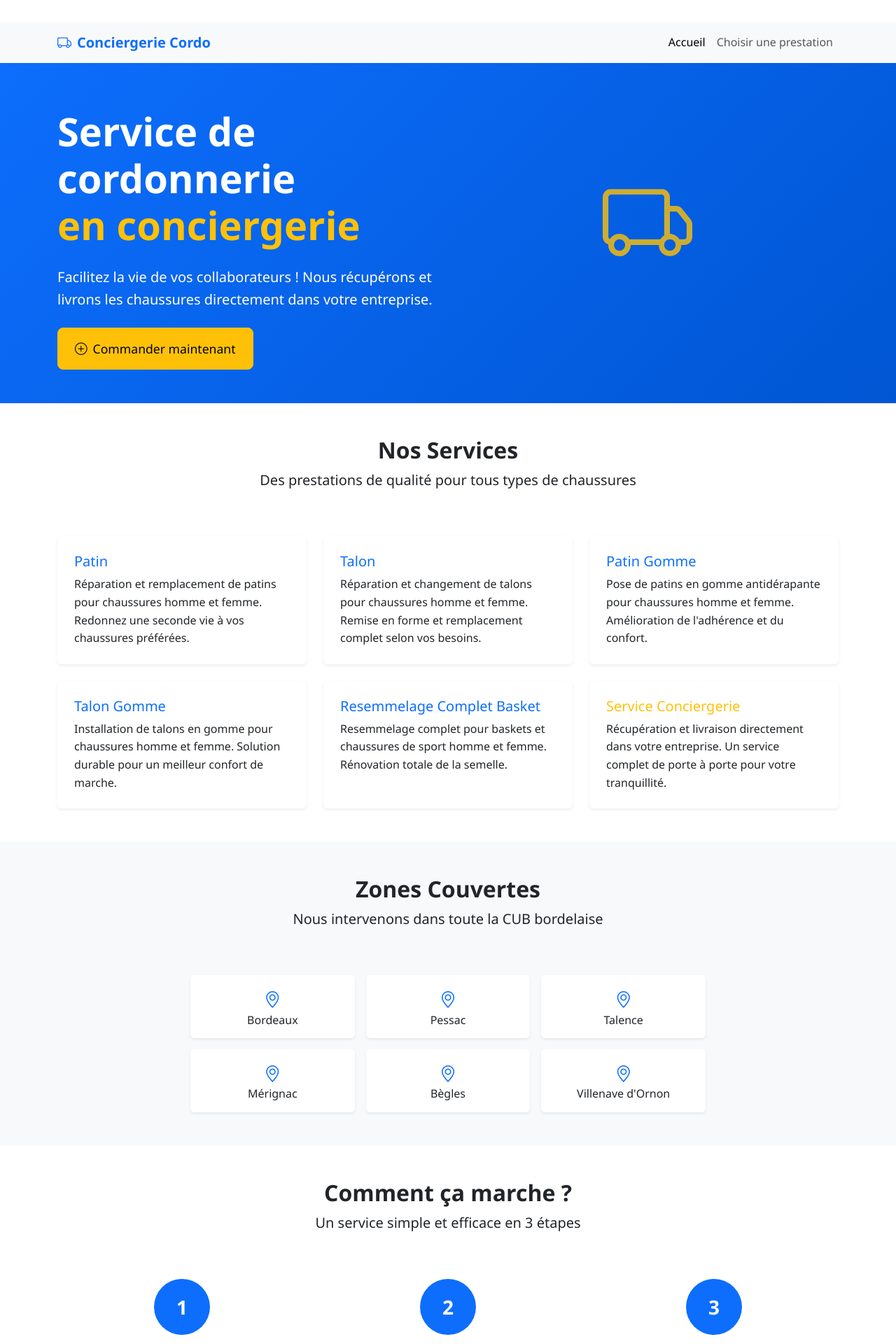
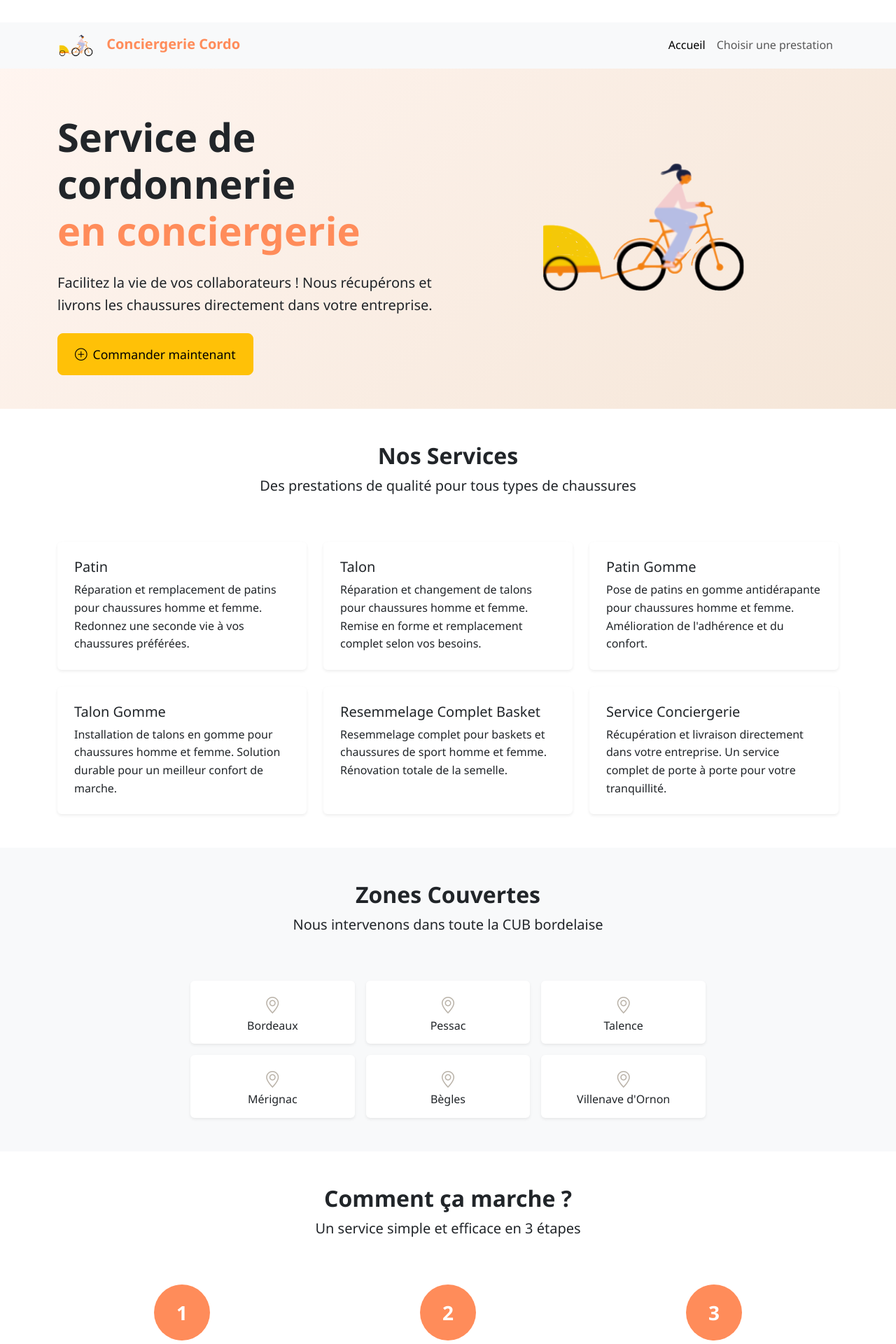
Before and after one commit to mathieu6700417/conciergeriecordo, a Flask app: page / in a window 1280 px wide. Shown: the top 1920 px of the page at 70% size. Run offline with Flask 3, Linux system fonts and the light colour scheme.

Commit message:
refactor: Refonte visuelle avec palette de couleurs personnalisée
- Remplace la palette bleue par rose pastel/beige/orange inspirée du branding
- Intègre le logo vélo avec remorque en remplacement de l'icône camion
- Désactive les notifications toast pour une interface plus épurée
- Adapte tous les éléments UI (boutons, bannières, icônes) aux nouvelles couleurs

🤖 Generated with [Claude Code](https://claude.ai/code)

Co-Authored-By: Claude <noreply@anthropic.com>

```diff
--- /dev/null
+++ b/static/css/logo-override.css
@@ -0,0 +1,16 @@
+/* Override for logo text and icon color */
+.navbar-brand {
+    color: #FF8C5A !important;
+}
+
+.navbar-brand:hover {
+    color: #FF7A45 !important;
+}
+
+.navbar-brand i {
+    color: #FF8C5A !important;
+}
+
+footer h5 i {
+    color: #FF8C5A;
+}
--- a/static/css/main.css
+++ b/static/css/main.css
@@ -1,12 +1,13 @@
 /* Base styles */
 :root {
-    --primary-color: #0d6efd;
-    --secondary-color: #6c757d;
-    --success-color: #198754;
-    --warning-color: #ffc107;
+    --primary-color: #FFB3BA;
+    --secondary-color: #BAB3A9;
+    --success-color: #BAB3A9;
+    --warning-color: #FFB3BA;
     --danger-color: #dc3545;
-    --light-color: #f8f9fa;
-    --dark-color: #212529;
+    --light-color: #FFF5F0;
+    --dark-color: #4A4A4A;
+    --orange-color: #FF8C5A;
 }
 
 /* Service image hover effect */
@@ -26,7 +27,7 @@ body {
 
 /* Hero section */
 .hero-section {
-    background: linear-gradient(135deg, var(--primary-color) 0%, #0056d3 100%);
+    background: linear-gradient(135deg, #FFF5F0 0%, #F5E6D8 100%);
     min-height: 500px;
 }
 
@@ -63,7 +64,7 @@ body {
 }
 
 .step.active .step-number {
-    background-color: var(--primary-color);
+    background-color: var(--orange-color);
     color: white;
 }
 
@@ -79,7 +80,7 @@ body {
 }
 
 .step.active .step-text {
-    color: var(--primary-color);
+    color: var(--orange-color);
     font-weight: 600;
 }
 
@@ -103,7 +104,7 @@ body {
 
 .paire-card:hover {
     border-color: var(--primary-color);
-    box-shadow: 0 4px 12px rgba(13, 110, 253, 0.15);
+    box-shadow: 0 4px 12px rgba(255, 179, 186, 0.25);
 }
 
 .paire-photo {
@@ -119,8 +120,8 @@ body {
 }
 
 .service-checkbox .form-check-input:checked {
-    background-color: var(--primary-color);
-    border-color: var(--primary-color);
+    background-color: var(--orange-color);
+    border-color: var(--orange-color);
 }
 
 .service-price {
@@ -215,7 +216,7 @@ body {
 /* Form styling */
 .form-control:focus {
     border-color: var(--primary-color);
-    box-shadow: 0 0 0 0.2rem rgba(13, 110, 253, 0.25);
+    box-shadow: 0 0 0 0.2rem rgba(255, 179, 186, 0.35);
 }
 
 /* Success states */
@@ -248,13 +249,13 @@ body {
 
 .photo-upload-area:hover {
     border-color: var(--primary-color);
-    background-color: rgba(13, 110, 253, 0.05);
+    background-color: rgba(255, 179, 186, 0.1);
 }
 
 .photo-upload-area.has-photo {
     border-style: solid;
     border-color: var(--success-color);
-    background-color: rgba(25, 135, 84, 0.05);
+    background-color: rgba(186, 179, 169, 0.1);
 }
 
 /* Remove automatic Bootstrap spinners on disabled buttons */
@@ -281,7 +282,7 @@ body {
 
 .paire-card.validated.collapsed:hover {
     border-color: var(--success-color);
-    box-shadow: 0 2px 8px rgba(25, 135, 84, 0.15);
+    box-shadow: 0 2px 8px rgba(186, 179, 169, 0.2);
 }
 
 .collapsed-view img {
--- a/static/js/main.js
+++ b/static/js/main.js
@@ -39,44 +39,10 @@ document.addEventListener('DOMContentLoaded', function() {
         }
     };
 
-    // Toast notification utility
+    // Toast notification utility - disabled
     window.showToast = function(message, type = 'info') {
-        // Create toast element
-        const toastHtml = `
-            <div class="toast align-items-center text-white bg-${type} border-0" role="alert" aria-live="assertive" aria-atomic="true">
-                <div class="d-flex">
-                    <div class="toast-body">
-                        ${message}
-                    </div>
-                    <button type="button" class="btn-close btn-close-white me-2 m-auto" data-bs-dismiss="toast"></button>
-                </div>
-            </div>
-        `;
-
-        // Create or get toast container
-        let toastContainer = document.getElementById('toast-container');
-        if (!toastContainer) {
-            toastContainer = document.createElement('div');
-            toastContainer.id = 'toast-container';
-            toastContainer.className = 'toast-container position-fixed top-0 end-0 p-3';
-            toastContainer.style.zIndex = '9999';
-            document.body.appendChild(toastContainer);
-        }
-
-        // Add toast to container
-        const toastElement = document.createElement('div');
-        toastElement.innerHTML = toastHtml;
-        const toast = toastElement.firstElementChild;
-        toastContainer.appendChild(toast);
-
-        // Show toast
-        const bsToast = new bootstrap.Toast(toast);
-        bsToast.show();
-
-        // Remove toast element after it's hidden
-        toast.addEventListener('hidden.bs.toast', () => {
-            toast.remove();
-        });
+        // Notifications are disabled - do nothing
+        console.log(`[${type}] ${message}`);
     };
 
     // API utility functions
--- a/templates/base.html
+++ b/templates/base.html
@@ -11,6 +11,7 @@
     <link href="https://cdn.jsdelivr.net/npm/bootstrap-icons@1.11.1/font/bootstrap-icons.css" rel="stylesheet">
     <!-- Custom CSS -->
     <link href="{{ url_for('static', filename='css/main.css') }}" rel="stylesheet">
+    <link href="{{ url_for('static', filename='css/logo-override.css') }}" rel="stylesheet">
     {% if request.endpoint == 'main.choix_prestation' %}
     <link href="{{ url_for('static', filename='css/mobile.css') }}" rel="stylesheet">
     {% endif %}
@@ -22,7 +23,8 @@
     <nav class="navbar navbar-expand-lg navbar-light bg-light sticky-top">
         <div class="container">
             <a class="navbar-brand fw-bold text-primary" href="{{ url_for('main.home') }}">
-                <i class="bi bi-truck me-2"></i>Conciergerie Cordo
+                <img src="{{ url_for('static', filename='img/logo-cc.png') }}" alt="Logo" style="height: 40px; width: auto; margin-right: 10px;">
+                Conciergerie Cordo
             </a>
 
             <button class="navbar-toggler" type="button" data-bs-toggle="collapse" data-bs-target="#navbarNav">
@@ -66,7 +68,7 @@
         <div class="container">
             <div class="row">
                 <div class="col-md-6">
-                    <h5><i class="bi bi-truck me-2"></i>Conciergerie Cordo</h5>
+                    <h5>Conciergerie Cordo</h5>
                     <p>Service de cordonnerie en conciergerie pour les entreprises de la CUB bordelaise.</p>
                     <p class="mb-1"><strong>Zones couvertes :</strong></p>
                     <p class="small">Bordeaux • Pessac • Talence • Mérignac • Bègles • Villenave d'Ornon</p>
--- a/templates/choix_prestation.html
+++ b/templates/choix_prestation.html
@@ -1,6 +1,10 @@
 {% extends "base.html" %}
 
 {% block title %}Commander - Conciergerie Cordo{% endblock %}
+
+{% block head %}
+<link href="{{ url_for('static', filename='css/button-override.css') }}" rel="stylesheet">
+{% endblock %}
 
 {% block content %}
 <div class="container py-4">
--- a/templates/home.html
+++ b/templates/home.html
@@ -2,13 +2,13 @@
 
 {% block content %}
 <!-- Hero Section -->
-<section class="hero-section bg-primary text-white py-5">
+<section class="hero-section text-dark py-5">
     <div class="container">
         <div class="row align-items-center">
             <div class="col-lg-6">
                 <h1 class="display-4 fw-bold mb-4 mt-5">
                     Service de cordonnerie<br>
-                    <span class="text-warning">en conciergerie</span>
+                    <span style="color: #FF8C5A;">en conciergerie</span>
                 </h1>
                 <p class="lead mb-4">
                     Facilitez la vie de vos collaborateurs ! Nous récupérons et livrons les chaussures
@@ -19,7 +19,7 @@
                 </a>
             </div>
             <div class="col-lg-6 text-center">
-                <i class="bi bi-truck text-warning" style="font-size: 8rem; opacity: 0.8;"></i>
+                <img src="{{ url_for('static', filename='img/logo-cc.png') }}" alt="Logo Conciergerie Cordo" style="max-width: 100%; height: auto;">
             </div>
         </div>
     </div>
@@ -38,7 +38,7 @@
             <div class="col-md-6 col-lg-4">
                 <div class="card h-100 border-0 shadow-sm">
                     <div class="card-body p-4">
-                        <h5 class="card-title text-primary">Patin</h5>
+                        <h5 class="card-title text-dark">Patin</h5>
                         <p class="card-text">Réparation et remplacement de patins pour chaussures homme et femme. Redonnez une seconde vie à vos chaussures préférées.</p>
                     </div>
                 </div>
@@ -46,7 +46,7 @@
             <div class="col-md-6 col-lg-4">
                 <div class="card h-100 border-0 shadow-sm">
                     <div class="card-body p-4">
-                        <h5 class="card-title text-primary">Talon</h5>
+                        <h5 class="card-title text-dark">Talon</h5>
                         <p class="card-text">Réparation et changement de talons pour chaussures homme et femme. Remise en forme et remplacement complet selon vos besoins.</p>
                     </div>
                 </div>
@@ -54,7 +54,7 @@
             <div class="col-md-6 col-lg-4">
                 <div class="card h-100 border-0 shadow-sm">
                     <div class="card-body p-4">
-                        <h5 class="card-title text-primary">Patin Gomme</h5>
+                        <h5 class="card-title text-dark">Patin Gomme</h5>
                         <p class="card-text">Pose de patins en gomme antidérapante pour chaussures homme et femme. Amélioration de l'adhérence et du confort.</p>
                     </div>
                 </div>
@@ -62,7 +62,7 @@
             <div class="col-md-6 col-lg-4">
                 <div class="card h-100 border-0 shadow-sm">
                     <div class="card-body p-4">
-                        <h5 class="card-title text-primary">Talon Gomme</h5>
+                        <h5 class="card-title text-dark">Talon Gomme</h5>
                         <p class="card-text">Installation de talons en gomme pour chaussures homme et femme. Solution durable pour un meilleur confort de marche.</p>
                     </div>
                 </div>
@@ -70,7 +70,7 @@
             <div class="col-md-6 col-lg-4">
                 <div class="card h-100 border-0 shadow-sm">
                     <div class="card-body p-4">
-                        <h5 class="card-title text-primary">Resemmelage Complet Basket</h5>
+                        <h5 class="card-title text-dark">Resemmelage Complet Basket</h5>
                         <p class="card-text">Resemmelage complet pour baskets et chaussures de sport homme et femme. Rénovation totale de la semelle.</p>
                     </div>
                 </div>
@@ -78,7 +78,7 @@
             <div class="col-md-6 col-lg-4">
                 <div class="card h-100 border-0 shadow-sm">
                     <div class="card-body p-4">
-                        <h5 class="card-title text-warning">Service Conciergerie</h5>
+                        <h5 class="card-title text-dark">Service Conciergerie</h5>
                         <p class="card-text">Récupération et livraison directement dans votre entreprise. Un service complet de porte à porte pour votre tranquillité.</p>
                     </div>
                 </div>
@@ -101,37 +101,37 @@
                 <div class="row g-3">
                     <div class="col-sm-6 col-md-4">
                         <div class="bg-white rounded p-3 text-center shadow-sm">
-                            <i class="bi bi-geo-alt text-primary mb-2 fs-4"></i>
+                            <i class="bi bi-geo-alt mb-2 fs-4" style="color: #BAB3A9;"></i>
                             <h6 class="mb-0">Bordeaux</h6>
                         </div>
                     </div>
                     <div class="col-sm-6 col-md-4">
                         <div class="bg-white rounded p-3 text-center shadow-sm">
-                            <i class="bi bi-geo-alt text-primary mb-2 fs-4"></i>
+                            <i class="bi bi-geo-alt mb-2 fs-4" style="color: #BAB3A9;"></i>
                             <h6 class="mb-0">Pessac</h6>
                         </div>
                     </div>
                     <div class="col-sm-6 col-md-4">
                         <div class="bg-white rounded p-3 text-center shadow-sm">
-                            <i class="bi bi-geo-alt text-primary mb-2 fs-4"></i>
+                            <i class="bi bi-geo-alt mb-2 fs-4" style="color: #BAB3A9;"></i>
                             <h6 class="mb-0">Talence</h6>
                         </div>
                     </div>
                     <div class="col-sm-6 col-md-4">
                         <div class="bg-white rounded p-3 text-center shadow-sm">
-                            <i class="bi bi-geo-alt text-primary mb-2 fs-4"></i>
+                            <i class="bi bi-geo-alt mb-2 fs-4" style="color: #BAB3A9;"></i>
                             <h6 class="mb-0">Mérignac</h6>
                         </div>
                     </div>
                     <div class="col-sm-6 col-md-4">
                         <div class="bg-white rounded p-3 text-center shadow-sm">
-                            <i class="bi bi-geo-alt text-primary mb-2 fs-4"></i>
+                            <i class="bi bi-geo-alt mb-2 fs-4" style="color: #BAB3A9;"></i>
                             <h6 class="mb-0">Bègles</h6>
                         </div>
                     </div>
                     <div class="col-sm-6 col-md-4">
                         <div class="bg-white rounded p-3 text-center shadow-sm">
-                            <i class="bi bi-geo-alt text-primary mb-2 fs-4"></i>
+                            <i class="bi bi-geo-alt mb-2 fs-4" style="color: #BAB3A9;"></i>
                             <h6 class="mb-0">Villenave d'Ornon</h6>
                         </div>
                     </div>
@@ -153,7 +153,7 @@
         <div class="row g-4">
             <div class="col-md-4">
                 <div class="text-center">
-                    <div class="bg-primary text-white rounded-circle d-inline-flex align-items-center justify-content-center mb-3" style="width: 80px; height: 80px;">
+                    <div class="text-white rounded-circle d-inline-flex align-items-center justify-content-center mb-3" style="width: 80px; height: 80px; background-color: #FF8C5A;">
                         <span class="fs-3 fw-bold">1</span>
                     </div>
                     <h5>Scannez le QR Code</h5>
@@ -162,7 +162,7 @@
             </div>
             <div class="col-md-4">
                 <div class="text-center">
-                    <div class="bg-primary text-white rounded-circle d-inline-flex align-items-center justify-content-center mb-3" style="width: 80px; height: 80px;">
+                    <div class="text-white rounded-circle d-inline-flex align-items-center justify-content-center mb-3" style="width: 80px; height: 80px; background-color: #FF8C5A;">
                         <span class="fs-3 fw-bold">2</span>
                     </div>
                     <h5>Entrez vos demandes</h5>
@@ -171,7 +171,7 @@
             </div>
             <div class="col-md-4">
                 <div class="text-center">
-                    <div class="bg-primary text-white rounded-circle d-inline-flex align-items-center justify-content-center mb-3" style="width: 80px; height: 80px;">
+                    <div class="text-white rounded-circle d-inline-flex align-items-center justify-content-center mb-3" style="width: 80px; height: 80px; background-color: #FF8C5A;">
                         <span class="fs-3 fw-bold">3</span>
                     </div>
                     <h5>Récupération & Livraison</h5>
@@ -183,7 +183,7 @@
 </section>
 
 <!-- CTA Section -->
-<section class="py-5 bg-primary text-white">
+<section class="py-5 text-dark" style="background: linear-gradient(135deg, #FFF5F0 0%, #F5E6D8 100%);">
     <div class="container">
         <div class="row">
             <div class="col-12 text-center">
```
Also changed, not shown: static/css/button-override.css (added, +34 -0 lines), static/img/logo-cc.png (added).
